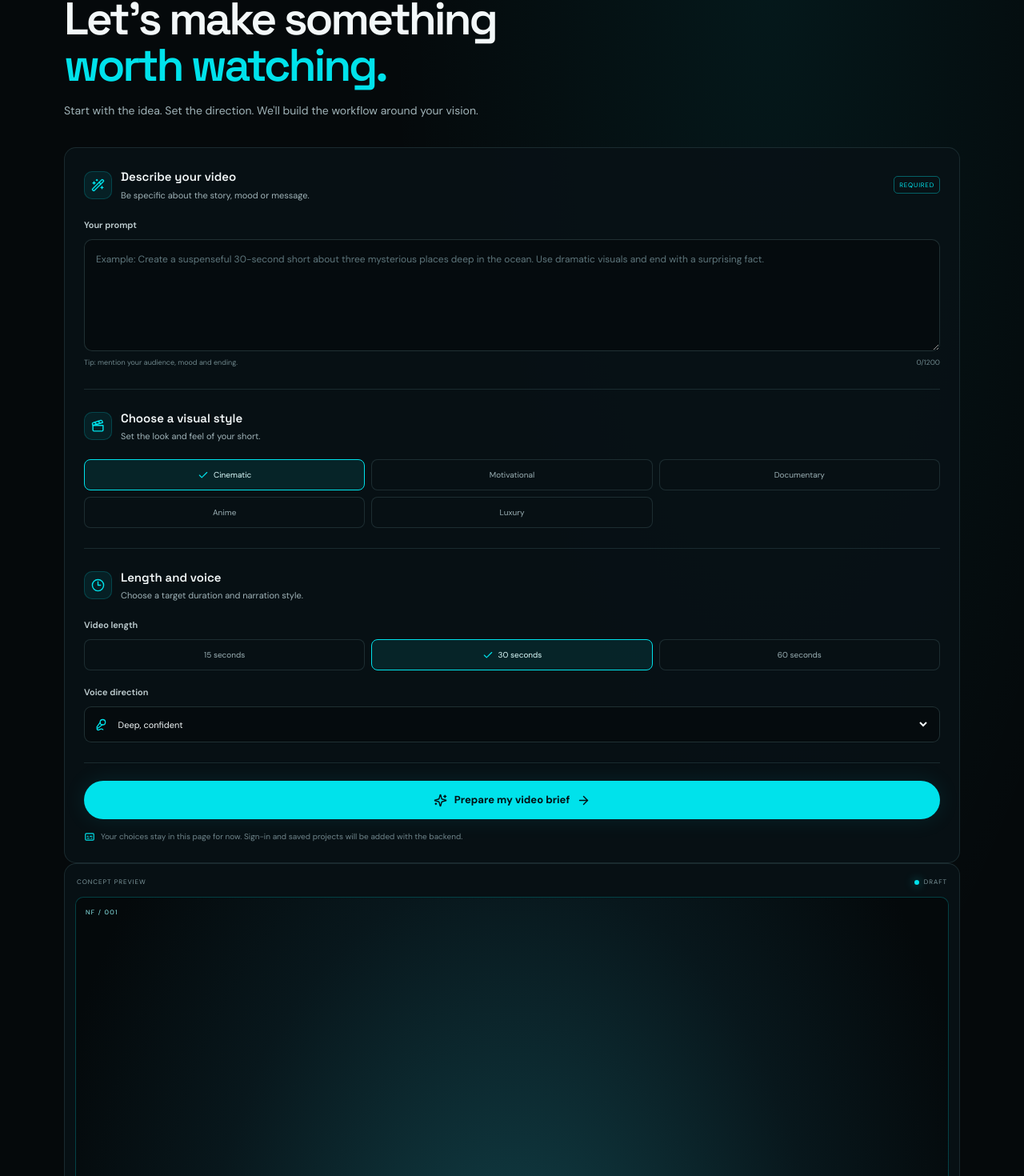
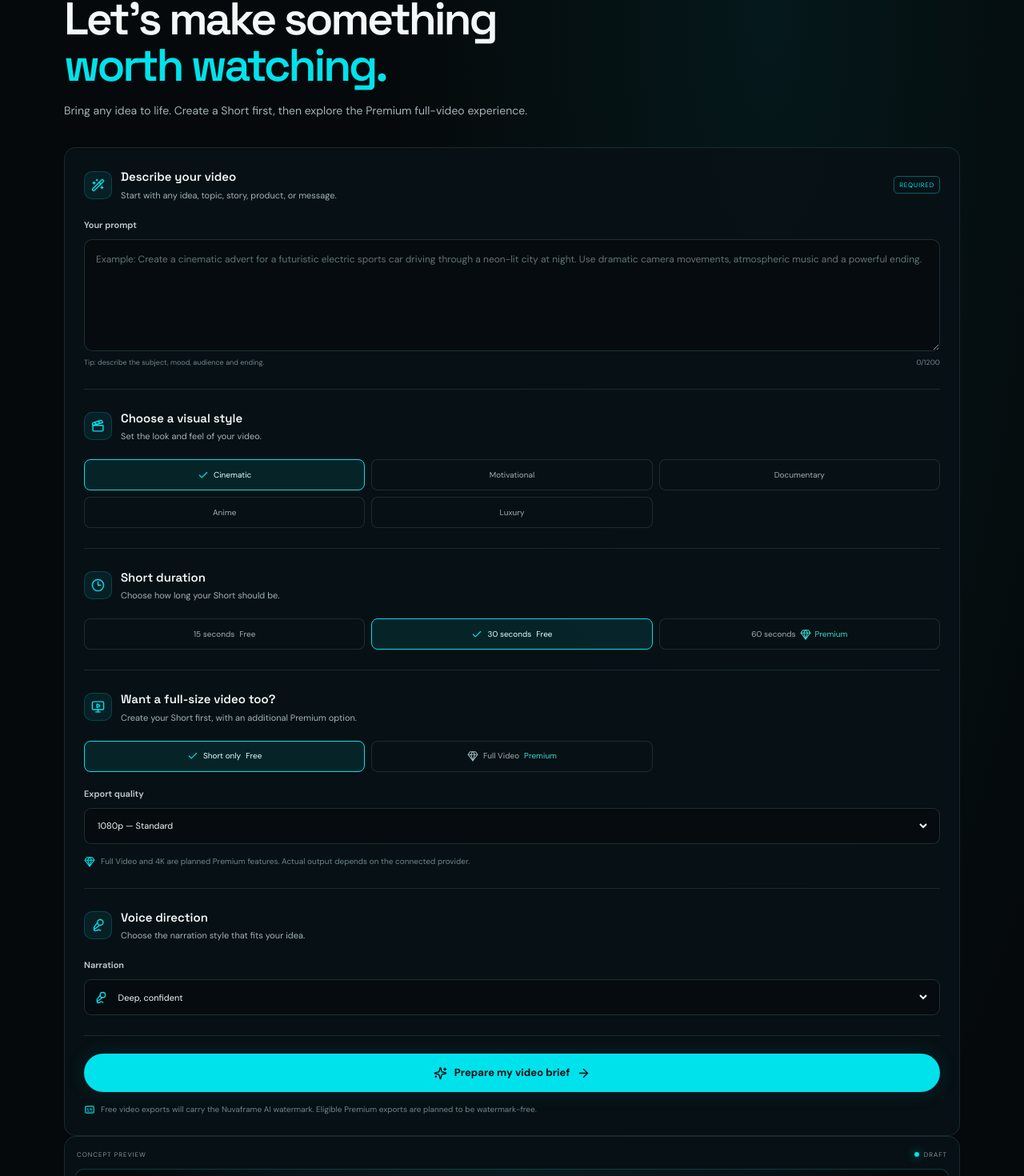
Before and after one commit to ethanheritage1312-cmd/nuvaframe-ai, a Next.js app in the folder nuvaframe-project/nuvaframe-ai/: page /create in a window 1280 px wide. Shown: the part 196-1666 px from the top of the page at 80% size. Built offline with nearby package versions, Linux system fonts and the light colour scheme.

Commit message:
Update page.tsx

```diff
--- a/nuvaframe-project/nuvaframe-ai/app/create/page.tsx
+++ b/nuvaframe-project/nuvaframe-ai/app/create/page.tsx
@@ -1,11 +1,31 @@
+
 "use client";
 
 import Link from "next/link";
 import { useState } from "react";
-import { ArrowLeft, ArrowRight, Captions, Check, Clapperboard, Clock3, Mic2, Sparkles, WandSparkles } from "lucide-react";
+import {
+  ArrowLeft,
+  ArrowRight,
+  Captions,
+  Check,
+  Clapperboard,
+  Clock3,
+  Gem,
+  Mic2,
+  MonitorPlay,
+  Sparkles,
+  WandSparkles,
+} from "lucide-react";
 import { Brand } from "@/components/brand";
 
-const styles = ["Cinematic", "Motivational", "Documentary", "Anime", "Luxury"];
+const styles = [
+  "Cinematic",
+  "Motivational",
+  "Documentary",
+  "Anime",
+  "Luxury",
+];
+
 const lengths = ["15 seconds", "30 seconds", "60 seconds"];
 
 export default function CreatePage() {
@@ -13,49 +33,427 @@ export default function CreatePage() {
   const [style, setStyle] = useState("Cinematic");
   const [length, setLength] = useState("30 seconds");
   const [voice, setVoice] = useState("Deep, confident");
+  const [videoType, setVideoType] = useState<"short" | "full">("short");
+  const [quality, setQuality] = useState<"1080p" | "2160p">("1080p");
   const [notice, setNotice] = useState("");
+  const [briefReady, setBriefReady] = useState(false);
+
+  const premiumDuration = length === "60 seconds";
+  const premiumVideo = videoType === "full" || quality === "2160p";
+  const isPremium = premiumDuration || premiumVideo;
 
   function handleSubmit(event: React.FormEvent<HTMLFormElement>) {
     event.preventDefault();
+    setBriefReady(false);
+
     if (prompt.trim().length < 12) {
-      setNotice("Add a little more detail (at least 12 characters) so your video concept has a clear direction.");
+      setNotice(
+        "Please describe your idea in a little more detail (at least 12 characters)."
+      );
       return;
     }
-    setNotice("Your brief is ready. The AI generation provider is not connected yet; the next setup step will connect a real provider before generation is enabled.");
+
+    if (isPremium) {
+      setNotice(
+        "Your Premium brief is prepared. Membership verification and the real video-generation provider must be connected before this video can be generated."
+      );
+    } else {
+      setNotice(
+        "Your video brief is prepared. Free exports will include the Nuvaframe AI watermark. Connect the video-generation provider to create and download the actual video."
+      );
+    }
+
+    setBriefReady(true);
+  }
+
+  function chooseLength(item: string) {
+    setLength(item);
+    setNotice("");
+    setBriefReady(false);
+  }
+
+  function chooseVideoType(type: "short" | "full") {
+    setVideoType(type);
+    setNotice("");
+    setBriefReady(false);
+
+    if (type === "full") {
+      setQuality("2160p");
+    } else {
+      setQuality("1080p");
+    }
   }
 
   return (
     <main className="create-page">
-      <header className="create-header"><Brand /><Link href="/" className="back-link"><ArrowLeft size={16} /> Back to home</Link></header>
+      <header className="create-header">
+        <Brand />
+        <Link href="/" className="back-link">
+          <ArrowLeft size={16} />
+          Back to home
+        </Link>
+      </header>
+
       <div className="create-shell">
-                <div className="create-intro"><div className="eyebrow"><span className="eyebrow-dot" /> YOUR CREATIVE STUDIO</div><h1>Let&apos;s make something<br /><span>worth watching.</span></h1><p>Start with the idea. Set the direction. We&apos;ll build the workflow around your vision.</p></div>
-          <form className="studio-form" onSubmit={handleSubmit}>
-            <div className="form-section"><div className="form-section-title"><span className="form-icon"><WandSparkles size={17} /></span><div><h2>Describe your video</h2><p>Be specific about the story, mood or message.</p></div><span className="required-tag">REQUIRED</span></div>
-              <label className="field-label" htmlFor="prompt">Your prompt</label>
-              <textarea id="prompt" value={prompt} onChange={(e) => { setPrompt(e.target.value); setNotice(""); }} maxLength={1200} placeholder="Example: Create a suspenseful 30-second short about three mysterious places deep in the ocean. Use dramatic visuals and end with a surprising fact." />
-              <div className="field-foot"><span>Tip: mention your audience, mood and ending.</span><span>{prompt.length}/1200</span></div>
+        <div className="create-intro">
+          <div className="eyebrow">
+            <span className="eyebrow-dot" />
+            YOUR CREATIVE STUDIO
+          </div>
+          <h1>
+            Let&apos;s make something
+            <br />
+            <span>worth watching.</span>
+          </h1>
+          <p>
+            Bring any idea to life. Create a Short first, then explore the
+            Premium full-video experience.
+          </p>
+        </div>
+
+        <form className="studio-form" onSubmit={handleSubmit}>
+          <div className="form-section">
+            <div className="form-section-title">
+              <span className="form-icon">
+                <WandSparkles size={17} />
+              </span>
+              <div>
+                <h2>Describe your video</h2>
+                <p>Start with any idea, topic, story, product, or message.</p>
+              </div>
+              <span className="required-tag">REQUIRED</span>
             </div>
-            <div className="form-section"><div className="form-section-title"><span className="form-icon"><Clapperboard size={17} /></span><div><h2>Choose a visual style</h2><p>Set the look and feel of your short.</p></div></div>
-              <div className="choice-grid">{styles.map((item) => <button type="button" key={item} onClick={() => setStyle(item)} className={`choice-button ${style === item ? "selected" : ""}`}>{style === item && <Check size={14} />}{item}</button>)}</div>
+
+            <label className="field-label" htmlFor="prompt">
+              Your prompt
+            </label>
+            <textarea
+              id="prompt"
+              value={prompt}
+              onChange={(event) => {
+                setPrompt(event.target.value);
+                setNotice("");
+                setBriefReady(false);
+              }}
+              maxLength={1200}
+              placeholder="Example: Create a cinematic advert for a futuristic electric sports car driving through a neon-lit city at night. Use dramatic camera movements, atmospheric music and a powerful ending."
+              required
+            />
+            <div className="field-foot">
+              <span>Tip: describe the subject, mood, audience and ending.</span>
+              <span>{prompt.length}/1200</span>
             </div>
-            <div className="form-section"><div className="form-section-title"><span className="form-icon"><Clock3 size={17} /></span><div><h2>Length and voice</h2><p>Choose a target duration and narration style.</p></div></div>
-              <div className="field-label">Video length</div><div className="choice-grid choice-grid-three">{lengths.map((item) => <button type="button" key={item} onClick={() => setLength(item)} className={`choice-button ${length === item ? "selected" : ""}`}>{length === item && <Check size={14} />}{item}</button>)}</div>
-              <label className="field-label voice-label" htmlFor="voice">Voice direction</label><div className="select-wrap"><Mic2 size={16} /><select id="voice" value={voice} onChange={(e) => setVoice(e.target.value)}><option>Deep, confident</option><option>Warm, conversational</option><option>Bright, energetic</option><option>Calm, documentary</option><option>No voiceover</option></select></div>
+          </div>
+
+          <div className="form-section">
+            <div className="form-section-title">
+              <span className="form-icon">
+                <Clapperboard size={17} />
+              </span>
+              <div>
+                <h2>Choose a visual style</h2>
+                <p>Set the look and feel of your video.</p>
+              </div>
             </div>
-            <button className="button button-primary generate-button" type="submit"><Sparkles size={17} /> Prepare my video brief <ArrowRight size={17} /></button>
-            {notice && <div className={`form-notice ${notice.startsWith("Your brief") ? "notice-info" : "notice-warn"}`} role="status">{notice}</div>}
-            <p className="privacy-note"><Captions size={14} /> Your choices stay in this page for now. Sign-in and saved projects will be added with the backend.</p>
-          </form>
-          <aside className="studio-aside">
-            <div className="aside-preview"><div className="aside-preview-head"><span>CONCEPT PREVIEW</span><span className="live-dot" /> DRAFT</div><div className="aside-art"><div className="art-ring ring-one" /><div className="art-ring ring-two" /><div className="art-core"><PlayGlyph /></div><div className="art-title">YOUR IDEA<br /><em>IN MOTION.</em></div><div className="art-index">NF / 001</div></div><div className="aside-preview-foot"><span><span className="tiny-dot" /> Concept only</span><span>9:16 FORMAT</span></div></div>
-            <div className="aside-note"><span className="aside-note-icon"><Sparkles size={17} /></span><div><strong>Made for short-form storytelling</strong><p>We’ll connect the real generation engine after the core app and provider are configured. This preview does not pretend to be a generated video.</p></div></div>
-            <div className="aside-checklist"><h3>YOUR CREATIVE BRIEF</h3><div><Check size={15} /><span>Prompt-led concept</span></div><div><Check size={15} /><span>Style: {style}</span></div><div><Check size={15} /><span>Duration: {length}</span></div><div><Check size={15} /><span>Voice: {voice}</span></div></div>
-          </aside>
-        </div>
+
+            <div className="choice-grid">
+              {styles.map((item) => (
+                <button
+                  type="button"
+                  key={item}
+                  onClick={() => {
+                    setStyle(item);
+                    setNotice("");
+                    setBriefReady(false);
+                  }}
+                  className={`choice-button ${
+                    style === item ? "selected" : ""
+                  }`}
+                  aria-pressed={style === item}
+                >
+                  {style === item && <Check size={14} />}
+                  {item}
+                </button>
+              ))}
+            </div>
+          </div>
+
+          <div className="form-section">
+            <div className="form-section-title">
+              <span className="form-icon">
+                <Clock3 size={17} />
+              </span>
+              <div>
+                <h2>Short duration</h2>
+                <p>Choose how long your Short should be.</p>
+              </div>
+            </div>
+
+            <div className="choice-grid choice-grid-three">
+              {lengths.map((item) => {
+                const premium = item === "60 seconds";
+
+                return (
+                  <button
+                    type="button"
+                    key={item}
+                    onClick={() => chooseLength(item)}
+                    className={`choice-button ${
+                      length === item ? "selected" : ""
+                    }`}
+                    aria-pressed={length === item}
+                    title={
+                      premium
+                        ? "Premium membership required"
+                        : "Available on the free tier"
+                    }
+                  >
+                    {length === item && <Check size={14} />}
+                    {item}
+                    {premium ? (
+                      <span
+                        style={{
+                          display: "inline-flex",
+                          alignItems: "center",
+                          gap: "4px",
+                          color: "#36d9d0",
+                        }}
+                      >
+                        <Gem size={14} />
+                        Premium
+                      </span>
+                    ) : (
+                      <span>Free</span>
+                    )}
+                  </button>
+                );
+              })}
+            </div>
+          </div>
+
+          <div className="form-section">
+            <div className="form-section-title">
+              <span className="form-icon">
+                <MonitorPlay size={17} />
+              </span>
+              <div>
+                <h2>Want a full-size video too?</h2>
+                <p>Create your Short first, with an additional Premium option.</p>
+              </div>
+            </div>
+
+            <div className="choice-grid choice-grid-three">
+              <button
+                type="button"
+                onClick={() => chooseVideoType("short")}
+                className={`choice-button ${
+                  videoType === "short" ? "selected" : ""
+                }`}
+                aria-pressed={videoType === "short"}
+              >
+                {videoType === "short" && <Check size={14} />}
+                Short only
+                <span>Free</span>
+              </button>
+
+              <button
+                type="button"
+                onClick={() => chooseVideoType("full")}
+                className={`choice-button ${
+                  videoType === "full" ? "selected" : ""
+                }`}
+                aria-pressed={videoType === "full"}
+                title="Premium membership required"
+              >
+                {videoType === "full" && <Check size={14} />}
+                <Gem size={14} />
+                Full Video
+                <span style={{ color: "#36d9d0" }}>Premium</span>
+              </button>
+            </div>
+
+            <label className="field-label voice-label" htmlFor="quality">
+              Export quality
+            </label>
+            <div className="select-wrap">
+              <select
+                id="quality"
+                value={quality}
+                onChange={(event) => {
+                  setQuality(event.target.value as "1080p" | "2160p");
+                  setNotice("");
+                  setBriefReady(false);
+                }}
+              >
+                <option value="1080p">1080p — Standard</option>
+                <option value="2160p">◇ 2160p (4K) — Premium</option>
+              </select>
+            </div>
+
+            <p className="privacy-note">
+              <Gem size={14} />
+              Full Video and 4K are planned Premium features. Actual output
+              depends on the connected provider.
+            </p>
+          </div>
+
+          <div className="form-section">
+            <div className="form-section-title">
+              <span className="form-icon">
+                <Mic2 size={17} />
+              </span>
+              <div>
+                <h2>Voice direction</h2>
+                <p>Choose the narration style that fits your idea.</p>
+              </div>
+            </div>
+
+            <label className="field-label" htmlFor="voice">
+              Narration
+            </label>
+            <div className="select-wrap">
+              <Mic2 size={16} />
+              <select
+                id="voice"
+                value={voice}
+                onChange={(event) => {
+                  setVoice(event.target.value);
+                  setNotice("");
+                  setBriefReady(false);
+                }}
+              >
+                <option>Deep, confident</option>
+                <option>Warm, conversational</option>
+                <option>Bright, energetic</option>
+                <option>Calm, documentary</option>
+                <option>No voiceover</option>
+              </select>
+            </div>
+          </div>
+
+          <button
+            className="button button-primary generate-button"
+            type="submit"
+          >
+            <Sparkles size={17} />
+            Prepare my video brief
+            <ArrowRight size={17} />
+          </button>
+
+          {notice && (
+            <div
+              className={`form-notice ${
+                briefReady ? "notice-info" : "notice-warn"
+              }`}
+              role="status"
+            >
+              {notice}
+            </div>
+          )}
+
+          <p className="privacy-note">
+            <Captions size={14} />
+            Free video exports will carry the Nuvaframe AI watermark.
+            Eligible Premium exports are planned to be watermark-free.
+          </p>
+        </form>
+
+        <aside className="studio-aside">
+          <div className="aside-preview">
+            <div className="aside-preview-head">
+              <span>CONCEPT PREVIEW</span>
+              <span className="live-dot" />
+              DRAFT
+            </div>
+
+            <div className="aside-art">
+              <div className="art-ring ring-one" />
+              <div className="art-ring ring-two" />
+              <div className="art-core">
+                <PlayGlyph />
+              </div>
+              <div className="art-title">
+                YOUR IDEA
+                <br />
+                <em>IN MOTION.</em>
+              </div>
+              <div className="art-index">NF / 001</div>
+            </div>
+
+            <div className="aside-preview-foot">
+              <span>
+                <span className="tiny-dot" />
+                Concept only
+              </span>
+              <span>{videoType === "full" ? "FULL VIDEO" : "9:16 SHORT"}</span>
+            </div>
+          </div>
+
+          <div className="aside-note">
+            <span className="aside-note-icon">
+              <Sparkles size={17} />
+            </span>
+            <div>
+              <strong>
+                {videoType === "full"
+                  ? "Premium full-video concept"
+                  : "Made for short-form storytelling"}
+              </strong>
+              <p>
+                {videoType === "full"
+                  ? "The full-video option is designed to extend your Short into a larger video. A compatible generation provider and Premium verification are required."
+                  : "Describe any idea and choose a style. The real video-generation engine must be connected before actual videos can be rendered."}
+              </p>
+            </div>
+          </div>
+
+          <div className="aside-checklist">
+            <h3>YOUR CREATIVE BRIEF</h3>
+            <div>
+              <Check size={15} />
+              <span>Prompt-led concept</span>
+            </div>
+            <div>
+              <Check size={15} />
+              <span>Style: {style}</span>
+            </div>
+            <div>
+              <Check size={15} />
+              <span>Duration: {length}</span>
+            </div>
+            <div>
+              <Check size={15} />
+              <span>
+                Output: {videoType === "full" ? "Full Video" : "Short"}
+              </span>
+            </div>
+            <div>
+              <Check size={15} />
+              <span>Quality: {quality}</span>
+            </div>
+            <div>
+              <Check size={15} />
+              <span>Voice: {voice}</span>
+            </div>
+            <div>
+              <Gem size={15} />
+              <span>
+                {isPremium
+                  ? "Premium feature selected"
+                  : "Free tier — watermark on exports"}
+              </span>
+            </div>
+          </div>
+        </aside>
+      </div>
     </main>
   );
 }
 
 function PlayGlyph() {
-  return <span className="play-glyph" aria-hidden="true">▶</span>;
+  return (
+    <span className="play-glyph" aria-hidden="true">
+      ▶
+    </span>
+  );
 }
```
